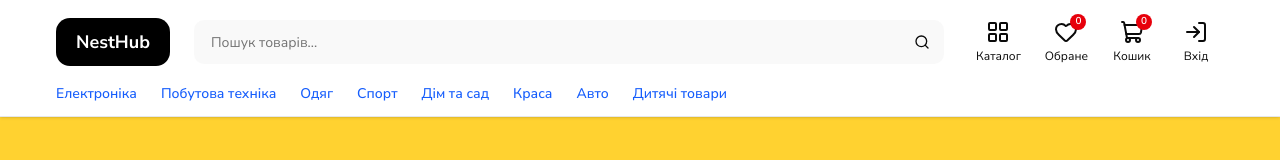
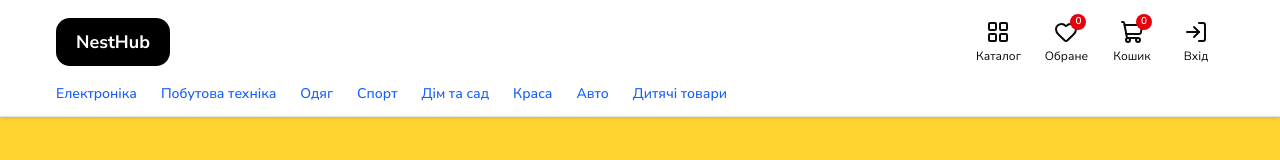
Before and after one commit to CoreNest-chnu/nesthub-monorepo, a Next.js app in the folder apps/web/: page / in a window 1280 px wide. Shown: the top 160 px of the page. Built offline with nearby package versions, Linux system fonts and the light colour scheme; no server answers.

Commit message:
feat: hide search not on catalog page

```diff
--- a/apps/web/src/components/Header.tsx
+++ b/apps/web/src/components/Header.tsx
@@ -1,6 +1,7 @@
 'use client'
 
 import Link from 'next/link'
+import { usePathname } from 'next/navigation'
 import {
   Search,
   LayoutGrid,
@@ -36,10 +37,12 @@ const categories = [
 
 export const Header: React.FC = () => {
   const { data: session, status } = useSession()
+  const pathname = usePathname()
   const [search, setSearch] = useState('')
 
   const isAdmin = session?.user.role === 'admin'
   const isUnauthenticated = status === 'unauthenticated'
+  const showSearch = pathname === '/catalog'
 
   const actions: NavAction[] = useMemo(
     () => [
@@ -80,6 +83,7 @@ export const Header: React.FC = () => {
             <p className={'text-white'}>{'NestHub'}</p>
           </Link>
 
+          {showSearch ? (
             <div className={'relative flex-1'}>
               <Input
                 type={'search'}
@@ -99,6 +103,9 @@ export const Header: React.FC = () => {
                 <Search />
               </Button>
             </div>
+          ) : (
+            <div className={'flex-1'} />
+          )}
 
           <nav className={'flex items-center gap-2'}>
             {actions.map(({ href, icon, badge, label }) => (
```
Lines whose indentation alone changed are shown as unchanged.
